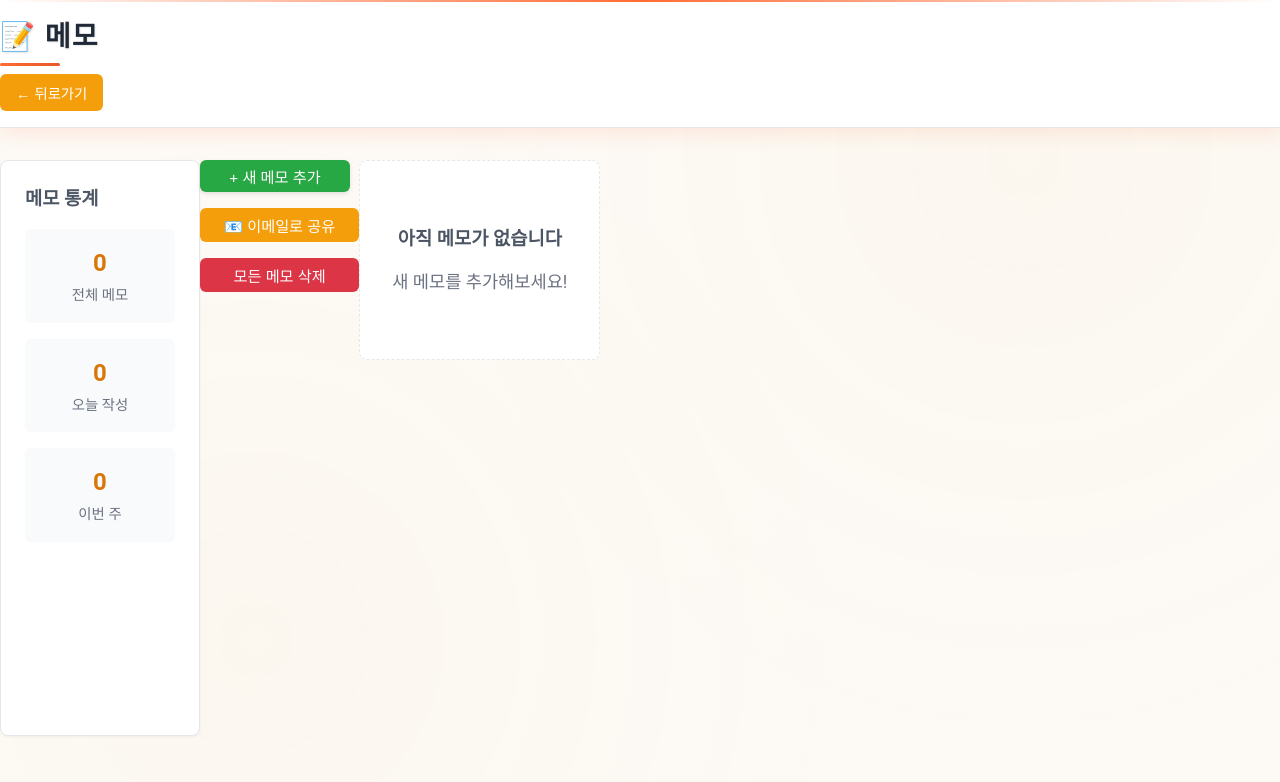
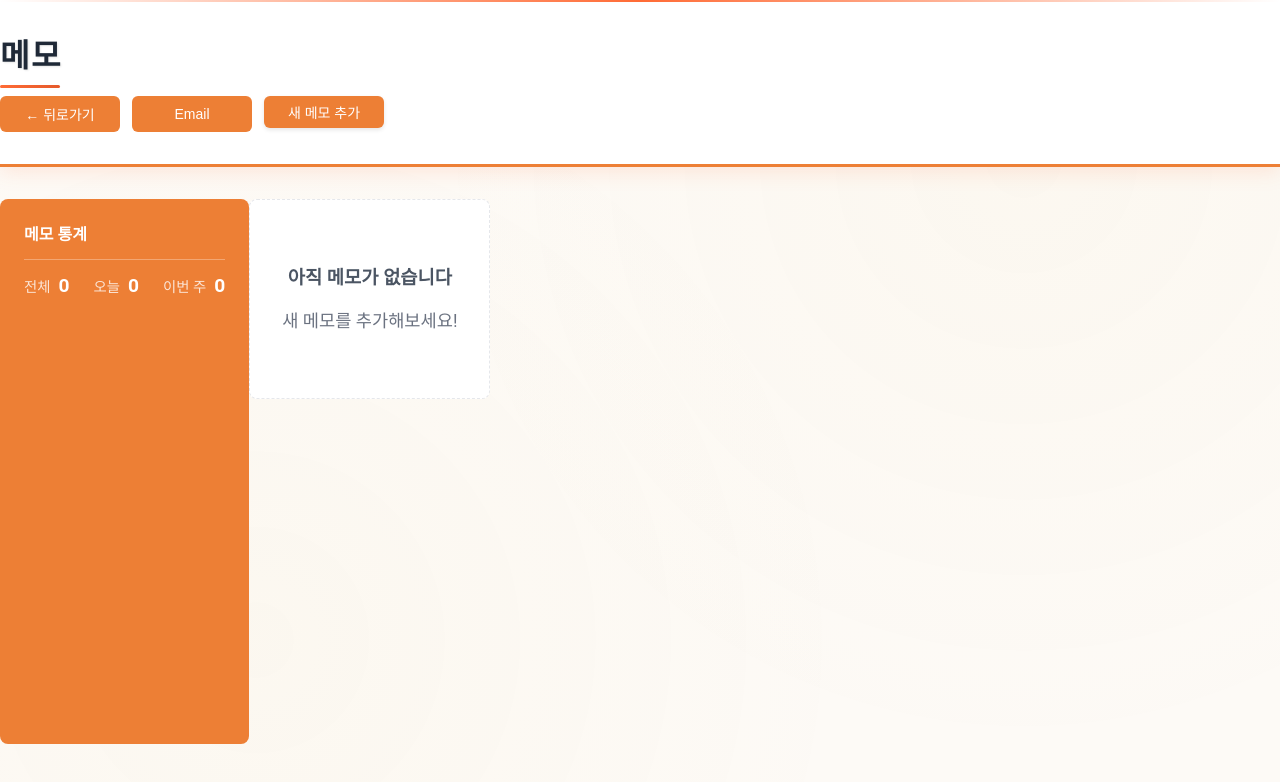
Before and after one commit to b-blocks/markdown-viewer, a website: page public/memos.html in a window 1280 px wide. Drawn offline with Linux system fonts and the light colour scheme.

Commit message:
Modify memo view style

```diff
--- a/public/memos.html
+++ b/public/memos.html
@@ -11,9 +11,10 @@
     <link href="https://fonts.googleapis.com/css2?family=Noto+Serif+KR:wght@200;300;400;500;600;700;900&family=Nanum+Myeongjo:wght@400;700;800&display=swap" rel="stylesheet">
     <style>
         :root {
-            --primary-orange: #f59e0b; /* amber-500 */
-            --primary-orange-dark: #d97706; /* amber-600 */
-            --primary-orange-light: #fef3c7; /* amber-100 */
+            /* Hermes Luxury Color Palette */
+            --primary-orange: #ED7F35; /* R: 237, G: 127, B: 53 */
+            --primary-orange-dark: #D96B21; /* Darker shade for hover effects */
+            --primary-orange-light: rgba(237, 127, 53, 0.1); /* Lighter shade for hover effects */
             --danger-red: #dc3545;
             --danger-red-light: #ffebee;
         }
@@ -23,122 +24,88 @@
         }
 
         header {
+            padding: 2rem 0;
+            border-bottom: 3px solid var(--primary-orange);
             display: flex;
-            padding: 1rem 0;
-            border-bottom: 1px solid var(--border-color, #e5e7eb);
             flex-direction: column;
             align-items: flex-start;
             gap: 1rem;
         }
 
+        header .header-actions {
+            display: flex;
+            gap: 0.75rem;
+            flex-wrap: wrap;
+        }
+
         header h1 {
             margin: 0;
-            font-size: 1.75rem;
+            font-size: 2rem;
             font-weight: 600;
             color: var(--text-color, #1f2937);
         }
 
-        .back-btn {
+        .back-btn,
+        .share-memos-btn,
+        .add-memo-btn {
             background-color: var(--primary-orange);
             color: white;
             border: none;
-            padding: 0.5rem 1rem;
+            padding: 8px 16px;
             border-radius: 6px;
             cursor: pointer;
-            font-size: 0.9rem;
+            font-size: 14px;
             font-weight: 500;
+            white-space: nowrap;
             transition: background-color 0.2s;
+            text-align: center;
+            width: 120px;
         }
 
-        .back-btn:hover {
-            background-color: var(--primary-orange-dark);
-        }
+        .back-btn:hover, .share-memos-btn:hover, .add-memo-btn:hover { background-color: var(--primary-orange-dark); }
 
         .main-content {
             padding: 2rem 0;
         }
 
         .memo-stats {
-            background-color: white;
             padding: 1.5rem;
+            margin-bottom: 1.5rem;
             border-radius: 8px;
-            margin-bottom: 2rem;
-            box-shadow: 0 1px 3px rgba(0, 0, 0, 0.05);
-            border: 1px solid var(--border-color, #e5e7eb);
+            background-color: var(--primary-orange);
+            color: white;
         }
 
         .memo-stats h3 {
-            margin: 0 0 1rem 0;
-            color: var(--text-color-light, #4b5563);
+            margin: 0 0 0.75rem 0;
+            font-size: 1rem;
+            font-weight: 600;
+            border-bottom: 1px solid rgba(255, 255, 255, 0.3);
+            padding-bottom: 0.75rem;
         }
 
         .stats-grid {
-            display: grid;
-            grid-template-columns: repeat(auto-fit, minmax(150px, 1fr));
-            gap: 1rem;
+            display: flex;
+            gap: 1.5rem;
+            align-items: center;
+            flex-wrap: wrap;
         }
 
         .stat-item {
-            text-align: center;
-            padding: 1rem;
-            background-color: var(--bg-color-offset, #f9fafb);
-            border-radius: 6px;
+            display: flex;
+            align-items: baseline;
+            gap: 0.5rem;
         }
 
         .stat-number {
-            font-size: 1.5rem;
+            font-size: 1.2rem;
             font-weight: 600;
-            color: var(--primary-orange-dark);
+            color: white;
         }
 
         .stat-label {
             font-size: 0.9rem;
-            color: var(--text-color-lighter, #6b7280);
-            margin-top: 0.25rem;
-        }
-
-        .memo-actions {
-            display: flex;
-            gap: 1rem;
-            margin-bottom: 2rem;
-            flex-direction: column;
-        }
-
-        .memo-actions button {
-            color: white;
-            border: none;
-            padding: 0.375rem 1.5rem;
-            border-radius: 6px;
-            cursor: pointer;
-            font-size: 0.95rem;
-            font-weight: 500;
-            transition: background-color 0.2s;
-            min-width: 150px;
-        }
-
-
-        .add-memo-btn {
-            background-color: #28a745;
-        }
-
-        .add-memo-btn:hover {
-            background-color: #1e7e34;
-        }
-
-        .share-memos-btn {
-            background-color: var(--primary-orange);
-        }
-
-        .share-memos-btn:hover {
-            background-color: var(--primary-orange-dark);
-        }
-
-        .clear-memos-btn {
-            background-color: var(--danger-red);
-        }
-
-        .clear-memos-btn:hover {
-            background-color: #c82333;
+            color: rgba(255, 255, 255, 0.8);
         }
 
         .memo-list {
@@ -148,26 +115,27 @@
         }
 
         .memo-item {
-            background-color: white;
-            border: 1px solid var(--border-color, #e5e7eb);
+            background-color: #181818;
+            border: 1px solid #333;
             border-radius: 8px;
             padding: 1.5rem;
             box-shadow: 0 1px 3px rgba(0, 0, 0, 0.05);
             transition: all 0.2s;
         }
 
+        .memo-content-text {
+            font-size: 1rem;
+            line-height: 1.6;
+            color: #e8e8e8;
+            margin-bottom: 1rem;
+            word-wrap: break-word;
+            white-space: pre-wrap;
+        }
+
         .memo-item:hover {
             box-shadow: 0 4px 8px rgba(0, 0, 0, 0.08);
             transform: translateY(-1px);
-        }
-
-        .memo-content-text {
-            font-size: 1rem;
-            line-height: 1.6;
-            color: var(--text-color, #1f2937);
-            margin-bottom: 1rem;
-            word-wrap: break-word;
-            white-space: pre-wrap;
+            border-color: var(--primary-orange);
         }
 
         .memo-meta {
@@ -182,6 +150,7 @@
         }
 
         .memo-timestamp {
+            color: #aaa;
             font-size: 0.85rem;
         }
 
@@ -200,6 +169,7 @@
             border-radius: 4px;
             transition: all 0.2s;
             font-size: 0.9rem;
+            color: #ccc;
         }
 
         .memo-edit-btn:hover {
@@ -291,8 +261,12 @@
 <body>
     <div class="container">
         <header>
-            <h1>📝 메모</h1>
-            <button class="back-btn" onclick="goBack()">← 뒤로가기</button>
+            <h1>메모</h1>
+            <div class="header-actions">
+                <button class="back-btn" onclick="goBack()">← 뒤로가기</button>
+                <button class="share-memos-btn" onclick="shareMemosByEmail()">Email</button>
+                <button class="add-memo-btn" onclick="showAddMemoDialog()">새 메모 추가</button>
+            </div>
         </header>
 
         <main class="main-content">
@@ -300,24 +274,18 @@
                 <h3>메모 통계</h3>
                 <div class="stats-grid">
                     <div class="stat-item">
+                        <div class="stat-label">전체</div>
                         <div class="stat-number" id="totalMemos">0</div>
-                        <div class="stat-label">전체 메모</div>
                     </div>
                     <div class="stat-item">
+                        <div class="stat-label">오늘</div>
                         <div class="stat-number" id="todayMemos">0</div>
-                        <div class="stat-label">오늘 작성</div>
                     </div>
                     <div class="stat-item">
+                        <div class="stat-label">이번 주</div>
                         <div class="stat-number" id="thisWeekMemos">0</div>
-                        <div class="stat-label">이번 주</div>
                     </div>
                 </div>
-            </div>
-
-            <div class="memo-actions">
-                <button class="add-memo-btn" onclick="showAddMemoDialog()">+ 새 메모 추가</button>
-                <button class="share-memos-btn" onclick="shareMemosByEmail()">📧 이메일로 공유</button>
-                <button class="clear-memos-btn" onclick="clearAllMemos()">모든 메모 삭제</button>
             </div>
 
             <div id="memoList" class="memo-list"></div>
@@ -488,13 +456,6 @@
             }
         }
 
-        function clearAllMemos() {
-            if (confirm('모든 메모를 삭제하시겠습니까? 이 작업은 되돌릴 수 없습니다.')) {
-                localStorage.removeItem('memos');
-                loadMemos();
-            }
-        }
-
         function shareMemosByEmail() {
             const memos = JSON.parse(localStorage.getItem('memos') || '[]');
 
```
